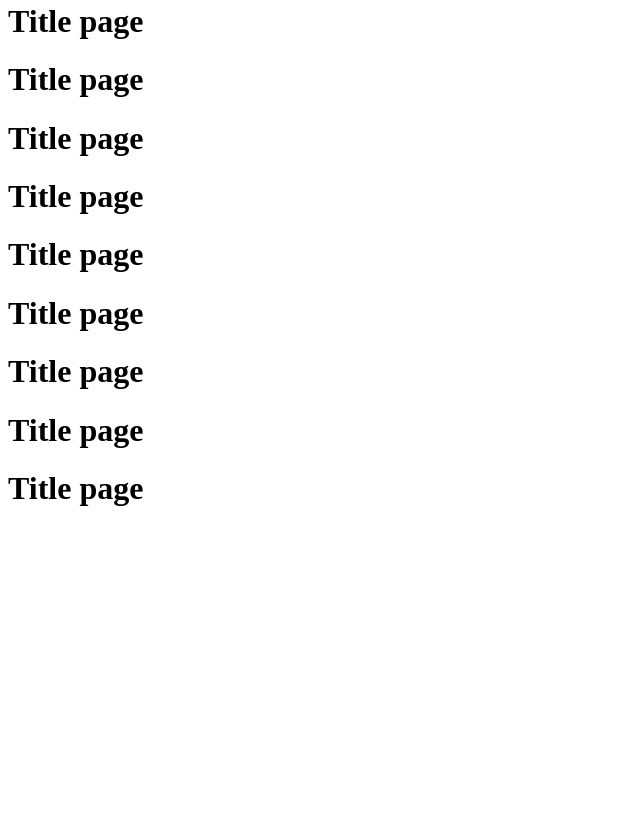
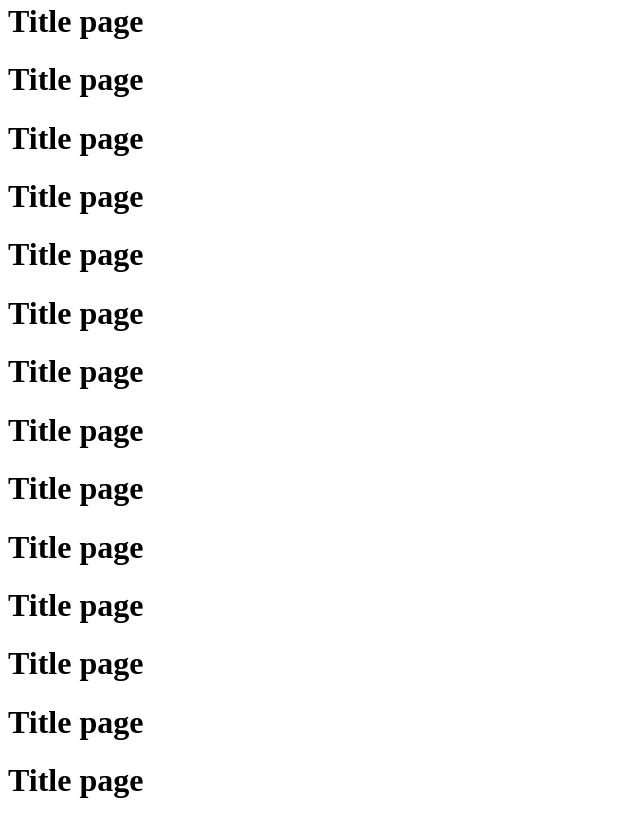
Before and after one commit to kostyapoymenov/home_work_git, a plain HTML site: page index.html in a window 1280 px wide. Shown: the part 311-1132 px from the top of the page, without its empty margins (0-640 px from the left). Before the commit the page ends 840 px from the top, so only its background shows below. Drawn offline with Linux system fonts and the light colour scheme.

Commit message:
commit fircha 2 v1

```diff
--- a/index.html
+++ b/index.html
@@ -21,5 +21,10 @@
   <h1>Title page</h1>
   <h1>Title page</h1>
   <h1>Title page</h1>
+  <h1>Title page</h1>
+  <h1>Title page</h1>
+  <h1>Title page</h1>
+  <h1>Title page</h1>
+  <h1>Title page</h1>
 </body>
 </html>
```
